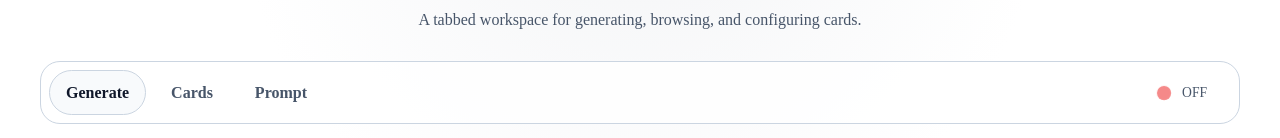
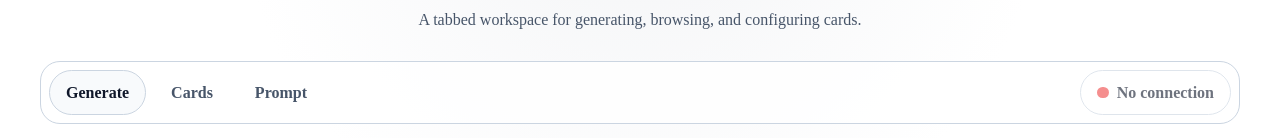
Before and after one commit to hanifmaleki/AnkiFlow, a Nuxt app: page / in a window 1280 px wide. Shown: the part 139-277 px from the top of the page. Built offline with nearby package versions, Linux system fonts and the light colour scheme; no server answers.

Commit message:
Add synchronization button to the tab panel

```diff
--- a/app/components/AppTabs.vue
+++ b/app/components/AppTabs.vue
@@ -5,7 +5,26 @@ const tabs = [
   { label: 'Cards', to: '/cards' },
   { label: 'Prompt', to: '/prompt' }
 ] as const
-const { status } = useAnkiConnection()
+const { ankiConnected, status, refreshAnkiConnection } = useAnkiConnection()
+const syncing = ref(false)
+
+const syncLabel = computed(() => {
+  if (syncing.value) return 'Syncing…'
+  return ankiConnected.value ? 'Sync' : 'No connection'
+})
+
+async function sync() {
+  if (!ankiConnected.value || syncing.value) return
+
+  syncing.value = true
+
+  try {
+    await $fetch('/api/sync', { method: 'POST' })
+  } finally {
+    syncing.value = false
+    await refreshAnkiConnection()
+  }
+}
 
 function isActive(to: string) {
   return route.path === to
@@ -25,7 +44,16 @@ function isActive(to: string) {
       </NuxtLink>
     </div>
 
-    <AnkiConnectionStatusBadge :status="status" />
+    <AppButton
+      variant="secondary"
+      class="sync-button"
+      :disabled="!ankiConnected || syncing"
+      :title="ankiConnected ? 'Synchronize with Anki' : 'AnkiConnect is unavailable'"
+      @click="sync"
+    >
+      <span class="tab-status" :class="`tab-status--${status}`" />
+      {{ syncLabel }}
+    </AppButton>
   </nav>
 </template>
 
@@ -47,6 +75,30 @@ function isActive(to: string) {
   flex: 1;
 }
 
+.sync-button {
+  align-self: stretch;
+  border-radius: 999px;
+}
+
+.tab-status {
+  width: 0.7rem;
+  height: 0.7rem;
+  border-radius: 50%;
+  background: var(--color-text-soft);
+}
+
+.tab-status--connected {
+  background: var(--color-success);
+}
+
+.tab-status--disconnected {
+  background: var(--color-error);
+}
+
+.tab-status--checking {
+  background: var(--color-warning);
+}
+
 .tab {
   border: 1px solid transparent;
   border-radius: 999px;
```
Also changed, not shown: 1 other file (tests, documents, lock files or other folders).
